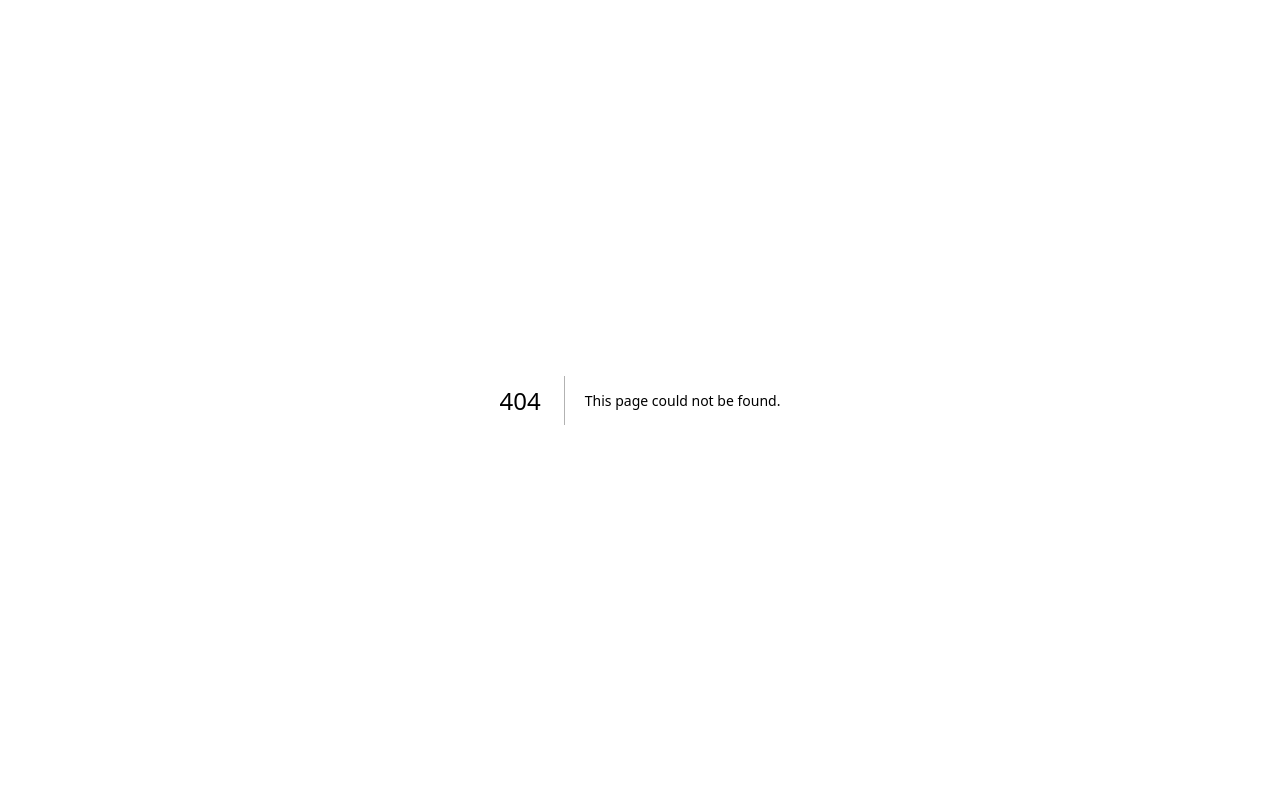
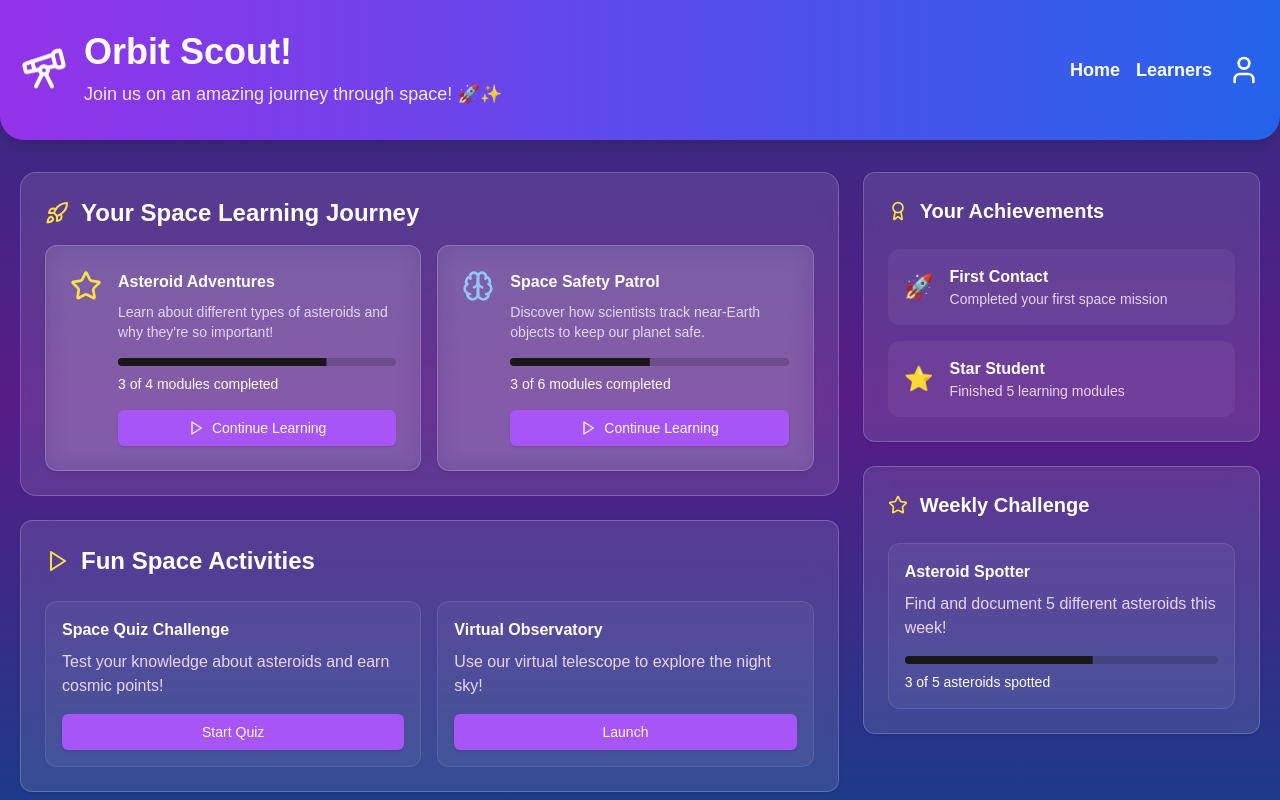
Before and after one commit to SIGMA-WOLF-PACK/OrbitScout, a Next.js app in the folder orbit-scout/: page /learners in a window 1280 px wide. Before the commit this address had no page. Built offline with nearby package versions, Linux system fonts and the light colour scheme.

Commit message:
Add Space Explorers chat

```diff
--- a/orbit-scout/package.json
+++ b/orbit-scout/package.json
@@ -12,6 +12,7 @@
     "@radix-ui/react-avatar": "^1.1.1",
     "@radix-ui/react-dialog": "^1.1.2",
     "@radix-ui/react-icons": "^1.3.0",
+    "@radix-ui/react-progress": "^1.1.0",
     "@radix-ui/react-slot": "^1.1.0",
     "@react-three/fiber": "^8.17.9",
     "@shadcn/ui": "^0.0.4",
--- /dev/null
+++ b/orbit-scout/src/app/learners/page.tsx
@@ -0,0 +1,148 @@
+import { Card, CardHeader, CardContent } from '@/components/ui/card';
+import { Button } from '@/components/ui/button';
+import { Book, Award, Star, Rocket, Brain, Play } from 'lucide-react';
+import { Progress } from '@/components/ui/progress';
+import Navbar from '@/components/navbar';
+
+const LearningHubPage = () => {
+  const spaceTopics = [
+    {
+      id: 1,
+      title: "Asteroid Adventures",
+      description: "Learn about different types of asteroids and why they're so important!",
+      progress: 75,
+      modules: 4,
+      completed: 3,
+      icon: <Star className="h-8 w-8 text-yellow-300" />
+    },
+    {
+      id: 2,
+      title: "Space Safety Patrol",
+      description: "Discover how scientists track near-Earth objects to keep our planet safe.",
+      progress: 50,
+      modules: 6,
+      completed: 3,
+      icon: <Brain className="h-8 w-8 text-blue-300" />
+    }
+  ];
+
+  const achievements = [
+    {
+      title: "First Contact",
+      description: "Completed your first space mission",
+      icon: "🚀"
+    },
+    {
+      title: "Star Student",
+      description: "Finished 5 learning modules",
+      icon: "⭐"
+    }
+  ];
+
+  return (
+    <div className="min-h-screen bg-gradient-to-b from-indigo-900 via-purple-900 to-blue-900">
+      <Navbar/>
+
+      <main className="max-w-7xl mx-auto px-5">
+        <div className="grid md:grid-cols-3 gap-6">
+          <div className="md:col-span-2 space-y-6">
+            <div className="bg-white/10 backdrop-blur-md rounded-2xl p-6 border border-white/20">
+              <h2 className="text-2xl font-semibold text-white mb-4 flex items-center gap-3">
+                <Rocket className="h-6 w-6 text-yellow-300" />
+                Your Space Learning Journey
+              </h2>
+              <div className="grid sm:grid-cols-2 gap-4">
+                {spaceTopics.map(topic => (
+                  <Card key={topic.id} className="bg-white/10 backdrop-blur-md border-white/20">
+                    <CardContent className="pt-6">
+                      <div className="flex items-start gap-4">
+                        {topic.icon}
+                        <div className="flex-1">
+                          <h3 className="font-semibold text-white mb-2">{topic.title}</h3>
+                          <p className="text-purple-200 text-sm mb-4">{topic.description}</p>
+                          <Progress value={topic.progress} className="mb-2" />
+                          <p className="text-white text-sm">
+                            {topic.completed} of {topic.modules} modules completed
+                          </p>
+                          <Button className="mt-4 w-full bg-purple-500 hover:bg-purple-600">
+                            <Play className="h-4 w-4 mr-2" /> Continue Learning
+                          </Button>
+                        </div>
+                      </div>
+                    </CardContent>
+                  </Card>
+                ))}
+              </div>
+            </div>
+
+            <Card className="bg-white/10 backdrop-blur-md border-white/20">
+              <CardHeader>
+                <h2 className="text-2xl font-semibold text-white flex items-center gap-3">
+                  <Play className="h-6 w-6 text-yellow-300" />
+                  Fun Space Activities
+                </h2>
+              </CardHeader>
+              <CardContent>
+                <div className="grid sm:grid-cols-2 gap-4">
+                  <div className="bg-white/5 p-4 rounded-xl border border-white/10">
+                    <h3 className="font-semibold text-white mb-2">Space Quiz Challenge</h3>
+                    <p className="text-purple-200 mb-4">Test your knowledge about asteroids and earn cosmic points!</p>
+                    <Button className="w-full bg-purple-500 hover:bg-purple-600">Start Quiz</Button>
+                  </div>
+                  <div className="bg-white/5 p-4 rounded-xl border border-white/10">
+                    <h3 className="font-semibold text-white mb-2">Virtual Observatory</h3>
+                    <p className="text-purple-200 mb-4">Use our virtual telescope to explore the night sky!</p>
+                    <Button className="w-full bg-purple-500 hover:bg-purple-600">Launch</Button>
+                  </div>
+                </div>
+              </CardContent>
+            </Card>
+          </div>
+
+          <div className="space-y-6">
+            <Card className="bg-white/10 backdrop-blur-md border-white/20">
+              <CardHeader>
+                <h2 className="text-xl font-semibold text-white flex items-center gap-3">
+                  <Award className="h-5 w-5 text-yellow-300" />
+                  Your Achievements
+                </h2>
+              </CardHeader>
+              <CardContent>
+                <div className="space-y-4">
+                  {achievements.map((achievement, index) => (
+                    <div key={index} className="flex items-center gap-4 bg-white/5 p-4 rounded-xl">
+                      <div className="text-2xl">{achievement.icon}</div>
+                      <div>
+                        <h3 className="font-semibold text-white">{achievement.title}</h3>
+                        <p className="text-purple-200 text-sm">{achievement.description}</p>
+                      </div>
+                    </div>
+                  ))}
+                </div>
+              </CardContent>
+            </Card>
+
+            <Card className="bg-white/10 backdrop-blur-md border-white/20">
+              <CardHeader>
+                <h2 className="text-xl font-semibold text-white flex items-center gap-3">
+                  <Star className="h-5 w-5 text-yellow-300" />
+                  Weekly Challenge
+                </h2>
+              </CardHeader>
+              <CardContent>
+                <div className="bg-white/5 p-4 rounded-xl border border-white/10">
+                  <h3 className="font-semibold text-white mb-2">Asteroid Spotter</h3>
+                  <p className="text-purple-200 mb-4">Find and document 5 different asteroids this week!</p>
+                  <Progress value={60} className="mb-2" />
+                  <p className="text-white text-sm">3 of 5 asteroids spotted</p>
+                </div>
+              </CardContent>
+            </Card>
+          </div>
+        </div>
+      </main>
+    </div>
+  );
+};
+
+export default LearningHubPage;
--- a/orbit-scout/src/app/page.tsx
+++ b/orbit-scout/src/app/page.tsx
@@ -12,6 +12,7 @@ import { Alert, AlertDescription } from '@/components/ui/alert';
 import { Card, CardHeader, CardContent } from '@/components/ui/card';
 import { Avatar, AvatarFallback, AvatarImage } from '@/components/ui/avatar';
 import { Textarea } from '@/components/ui/textarea';
+import Navbar from '@/components/navbar';
 
 interface NEO {
   id: string;
@@ -132,19 +133,7 @@ const Home: React.FC = () => {
 
   return (
     <div className="bg-gradient-to-b from-indigo-900 via-purple-900 to-blue-900 min-h-screen">
-      <header className="bg-gradient-to-r from-purple-600 to-blue-600 text-white py-8 mb-8 rounded-b-3xl shadow-lg">
-        <div className="max-w-7xl mx-auto px-5">
-          <div className="flex items-center gap-4">
-            <Rocket className="h-12 w-12 animate-bounce" />
-            <div>
-              <h1 className="text-4xl font-bold mb-2 font-comic">Orbit Scout!</h1>
-              <p className="text-lg opacity-90">
-                Join us on an amazing journey through space! 🚀✨
-              </p>
-            </div>
-          </div>
-        </div>
-      </header>
+      <Navbar/>
 
       <main className="max-w-7xl mx-auto px-5">
         {introDialogClosed && (
--- a/orbit-scout/src/components/SolarSystem.tsx
+++ b/orbit-scout/src/components/SolarSystem.tsx
@@ -56,7 +56,7 @@ const SolarSystem: React.FC<SolarSystemProps> = ({ neoData, onNEOClick }) => {
   useEffect(() => {
     const timer = setTimeout(() => {
       console.log("useEffect triggered");
-      const mountNode = mountRef.current;
+      const mountNode = mountRef.current;//Transfer
       if (!mountNode) {
         console.log("mountRef.current is null");
         return;
--- /dev/null
+++ b/orbit-scout/src/components/navbar.tsx
@@ -0,0 +1,48 @@
+"use client";
+
+import React, { useState } from 'react';
+import { Telescope, User } from 'lucide-react';
+import Link from 'next/link';
+
+const Navbar: React.FC = () => {
+    const [dropdownOpen, setDropdownOpen] = useState(false);
+
+    const toggleDropdown = () => {
+        setDropdownOpen(!dropdownOpen);
+    };
+
+    return (
+        <header className="bg-gradient-to-r from-purple-600 to-blue-600 text-white py-8 mb-8 rounded-b-3xl shadow-lg">
+            <div className="max-w-7xl mx-auto px-5">
+                <div className="flex items-center justify-between">
+                    <div className="flex items-center gap-4">
+                        <Telescope className="h-12 w-12 animate-bounce" />
+                        <div>
+                            <h1 className="text-4xl font-bold mb-2 font-comic">Orbit Scout!</h1>
+                            <p className="text-lg opacity-90">
+                                Join us on an amazing journey through space! 🚀✨
+                            </p>
+                        </div>
+                    </div>
+                    <nav className="flex items-center gap-4">
+                        <Link href="/" className="text-lg font-semibold hover:underline">Home</Link>
+                        <Link href="/learners" className="text-lg font-semibold hover:underline">Learners</Link>
+                        <div className="relative">
+                            <button onClick={toggleDropdown} className="flex items-center text-lg font-semibold hover:underline">
+                                <User className="h-8 w-8" />
+                            </button>
+                            {dropdownOpen && (
+                                <div className="absolute right-0 mt-2 w-48 bg-white text-black rounded-md shadow-lg">
+                                    <Link href="/login" className="block px-4 py-2 hover:bg-gray-200">Login</Link>
+                                    <Link href="/signup" className="block px-4 py-2 hover:bg-gray-200">Sign Up</Link>
+                                </div>
+                            )}
+                        </div>
+                    </nav>
+                </div>
+            </div>
+        </header>
+    );
+};
+
+export default Navbar;
--- /dev/null
+++ b/orbit-scout/src/components/ui/progress.tsx
@@ -0,0 +1,28 @@
+"use client"
+
+import * as React from "react"
+import * as ProgressPrimitive from "@radix-ui/react-progress"
+
+import { cn } from "@/lib/utils"
+
+const Progress = React.forwardRef<
+  React.ElementRef<typeof ProgressPrimitive.Root>,
+  React.ComponentPropsWithoutRef<typeof ProgressPrimitive.Root>
+>(({ className, value, ...props }, ref) => (
+  <ProgressPrimitive.Root
+    ref={ref}
+    className={cn(
+      "relative h-2 w-full overflow-hidden rounded-full bg-primary/20",
+      className
+    )}
+    {...props}
+  >
+    <ProgressPrimitive.Indicator
+      className="h-full w-full flex-1 bg-primary transition-all"
+      style={{ transform: `translateX(-${100 - (value || 0)}%)` }}
+    />
+  </ProgressPrimitive.Root>
+))
+Progress.displayName = ProgressPrimitive.Root.displayName
+
+export { Progress }
```
Also changed, not shown: 1 other file (tests, documents, lock files or other folders).
